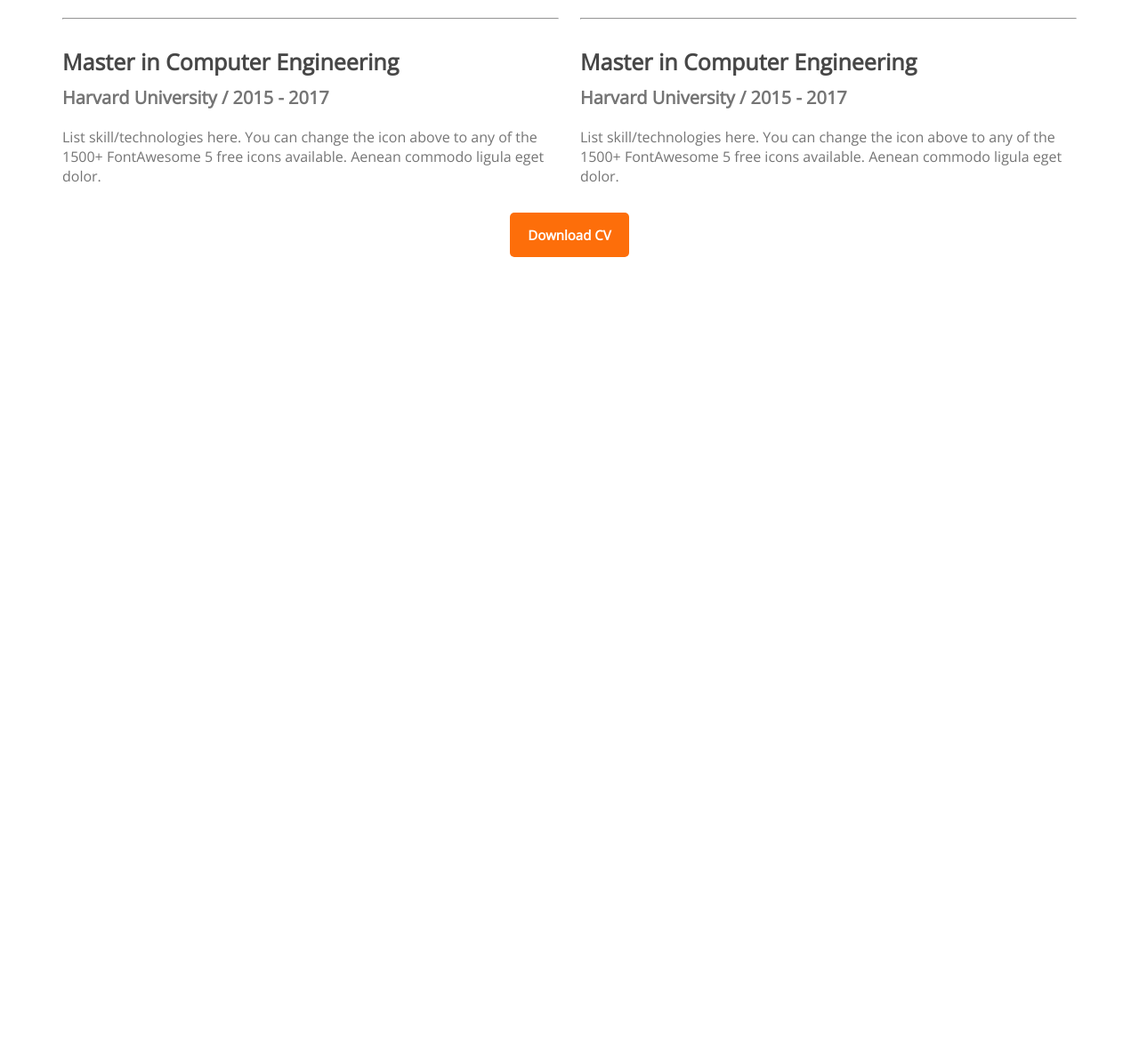
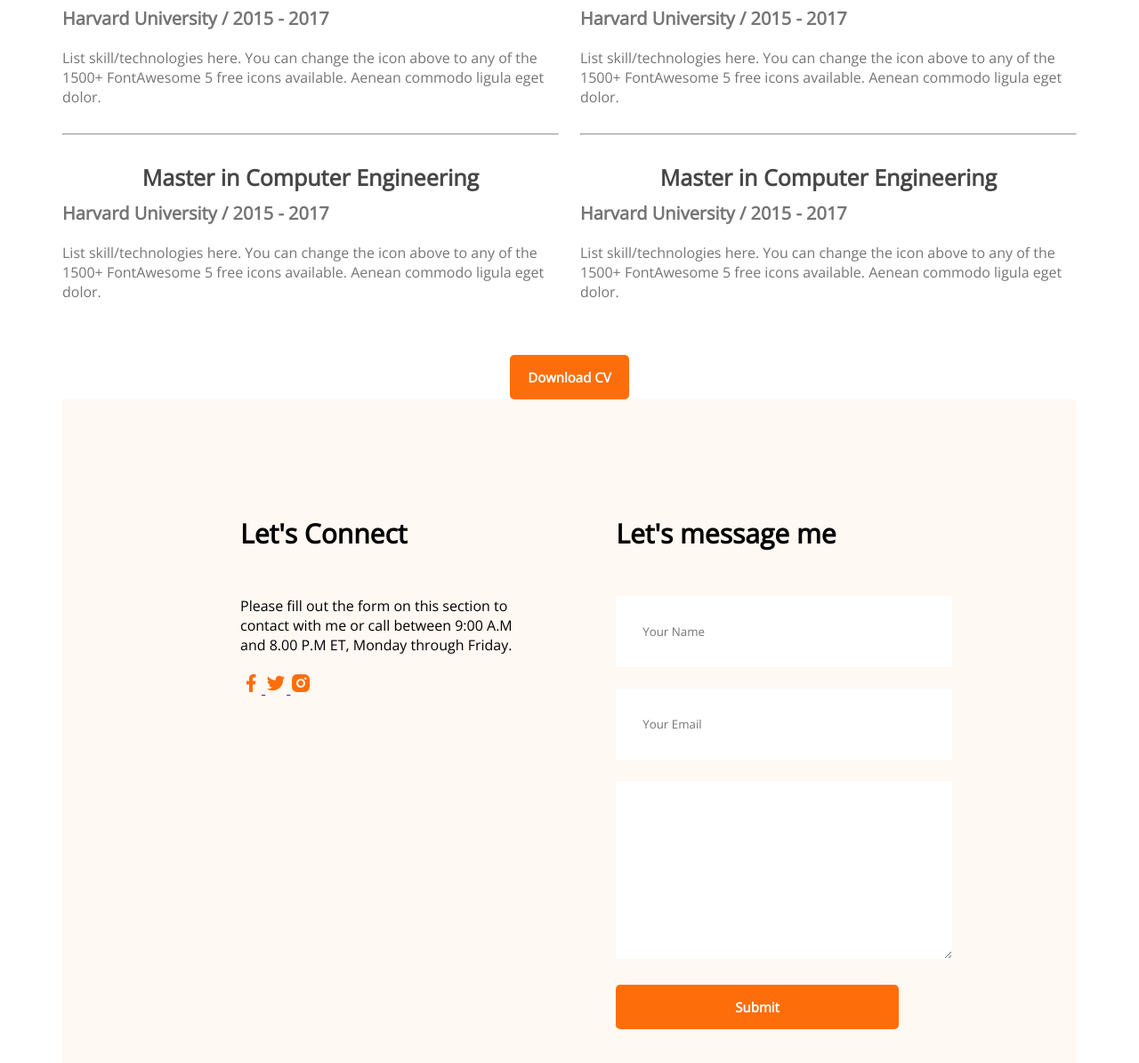
Before and after one commit to RaihanaFerdousi/developer-portfolio2, a plain HTML site: page index.html in a window 1280 px wide. Shown: the part 2303-3498 px from the top of the page at 89% size. Before the commit the page ends 2592 px from the top, so only its background shows below. Drawn offline with nearby package versions, Linux system fonts and the light colour scheme.

Commit message:
added contact us section

```diff
--- a/index.html
+++ b/index.html
@@ -34,7 +34,7 @@
     </header>
     <main>
         <section class="about">
-            <h3 class="section-title">About Me</h3>
+            <h3 class="title">About Me</h3>
             <p class="section-discription">I, m a designer & developer with a passion for web design. I enjoy developing simple, clean and slick website <br> that provide real value to the end user. Thousands of clients have procured exceptional results while working <br> with me. Delivering work within time and budget which meets clients requirements in our data.</p>
             <div class="info">
                 <div>
@@ -135,6 +135,30 @@
                 <button class="btn-primary">Download CV</button>
             </div>
         </section>
+        <section class="contact">
+            <div class="connect">
+                <h3 class="contact-title">Let's Connect</h3>
+                <p>Please fill out the form on this section to contact with me or call between 9:00 A.M and 8.00 P.M ET, Monday through Friday.</p>
+                <a href="">
+                    <img src="/images/icons/facebook.png" alt="">
+                </a>
+                <a href="">
+                    <img src="/images/icons/twitter.png" alt="">
+                </a>
+                <a href="">
+                    <img src="/images/icons/insta.png" alt="">
+                </a>
+            </div>
+            <div>
+                <h3 class="contact-title">Let's message me</h3>
+                <form action="">
+                    <input type="text" placeholder="Your Name">
+                    <input type="email" placeholder="Your Email">
+                    <textarea name="" id="" cols="30" rows="10"></textarea>
+                    <input class="btn-primary" type="submit" value="Submit">
+                </form>
+            </div>
+        </section>
     </main>
     <footer>
 
--- a/styles/portfolio.css
+++ b/styles/portfolio.css
@@ -88,12 +88,19 @@
 
 }
 
-.section-title{
+.title{
     text-align: center;
-    margin-bottom: 30px;
     font-size: 30px;
     margin-bottom: 50px;
 }
+
+.section-title{
+    text-align: center;
+    font-size: 30px;
+    margin-bottom: 50px;
+    margin-top: 130px
+}
+
 
 .section-description{
     color: #757575;
@@ -112,10 +119,6 @@
 }
 
 /* What i do styles */
-
-.what-i-do{
-    margin-top: 130px;
-}
 
 .skills-container{
     display: flex;
@@ -167,4 +170,36 @@
 }
 .resume-button{
     text-align: center;
+    margin-top: 30px;
 }
+
+/* Contact styles */
+
+.contact{
+    display: flex;
+    gap: 100px;
+    background-color: #fff8f3;
+    padding: 130px 200px;
+}
+
+.connect p{
+    margin-bottom: 20px;
+}
+
+
+.contact-title{
+    font-size: 30px;
+    text-align: left;
+    margin-bottom: 50px;
+}
+
+.contact input, textarea{
+    margin-bottom: 24px;
+    border: 0;
+    width: 100%;
+    padding: 10px 30px;
+}
+
+input{
+    height: 60px;
+}
```
